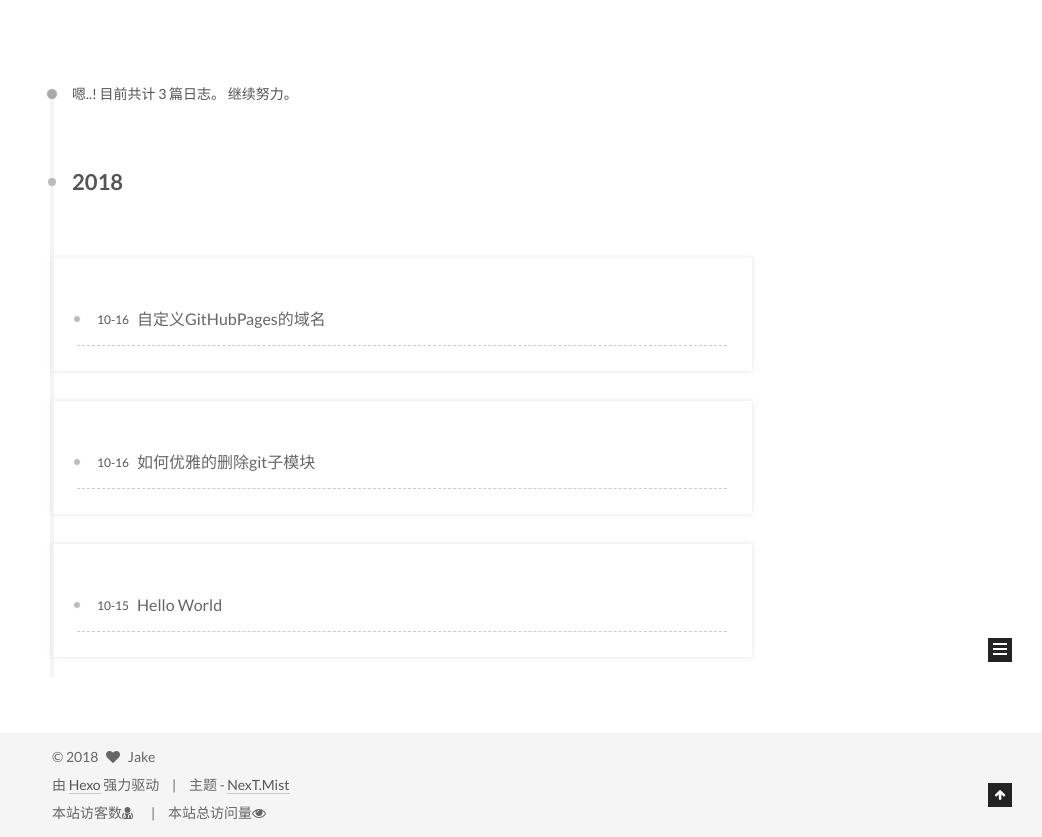
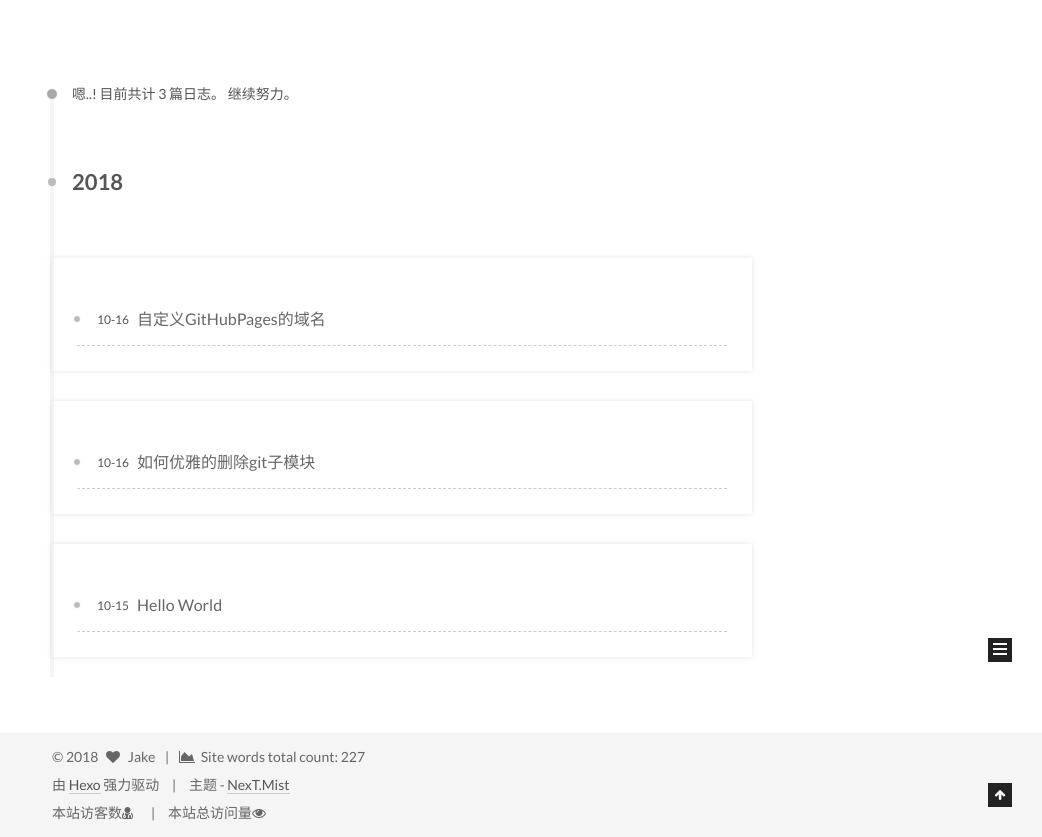
Before and after one commit to zoulux/blog, a plain HTML site: page archives/2018/10/index.html in a window 1280 px wide. Shown: the part 93-930 px from the top of the page, without its empty margins (238-1280 px from the left). Drawn offline with Linux system fonts and the light colour scheme; some packages are replaced by stand-ins of ours; a script that the page names is missing.

Commit message:
Site updated: 2018-10-17 00:07:59

```diff
--- a/archives/2018/10/index.html
+++ b/archives/2018/10/index.html
@@ -543,6 +543,14 @@
     <i class="fa fa-heart"></i>
   </span>
   <span class="author" itemprop="copyrightHolder">Jake</span>
+
+  <span class="post-meta-divider">|</span>
+
+  <span class="post-meta-item-icon">
+      <i class="fa fa-area-chart"></i>
+  </span>
+  <span class="post-meta-item-text">Site words total count:</span>
+  <span class="post-count">227</span>
 </div>
 
 
@@ -558,6 +566,8 @@
     NexT.Mist
   </a>
 </div>
+
+
 
 
 <br>
```
Also changed, not shown: archives/2018/index.html (+10 -0 lines), archives/index.html (+10 -0 lines), index.html (+10 -0 lines), p/3eeb.html (+10 -0 lines), p/a916.html (+10 -0 lines), p/b63b.html (+10 -0 lines), tags/git/index.html (+10 -0 lines), tags/部署/index.html (+10 -0 lines).
